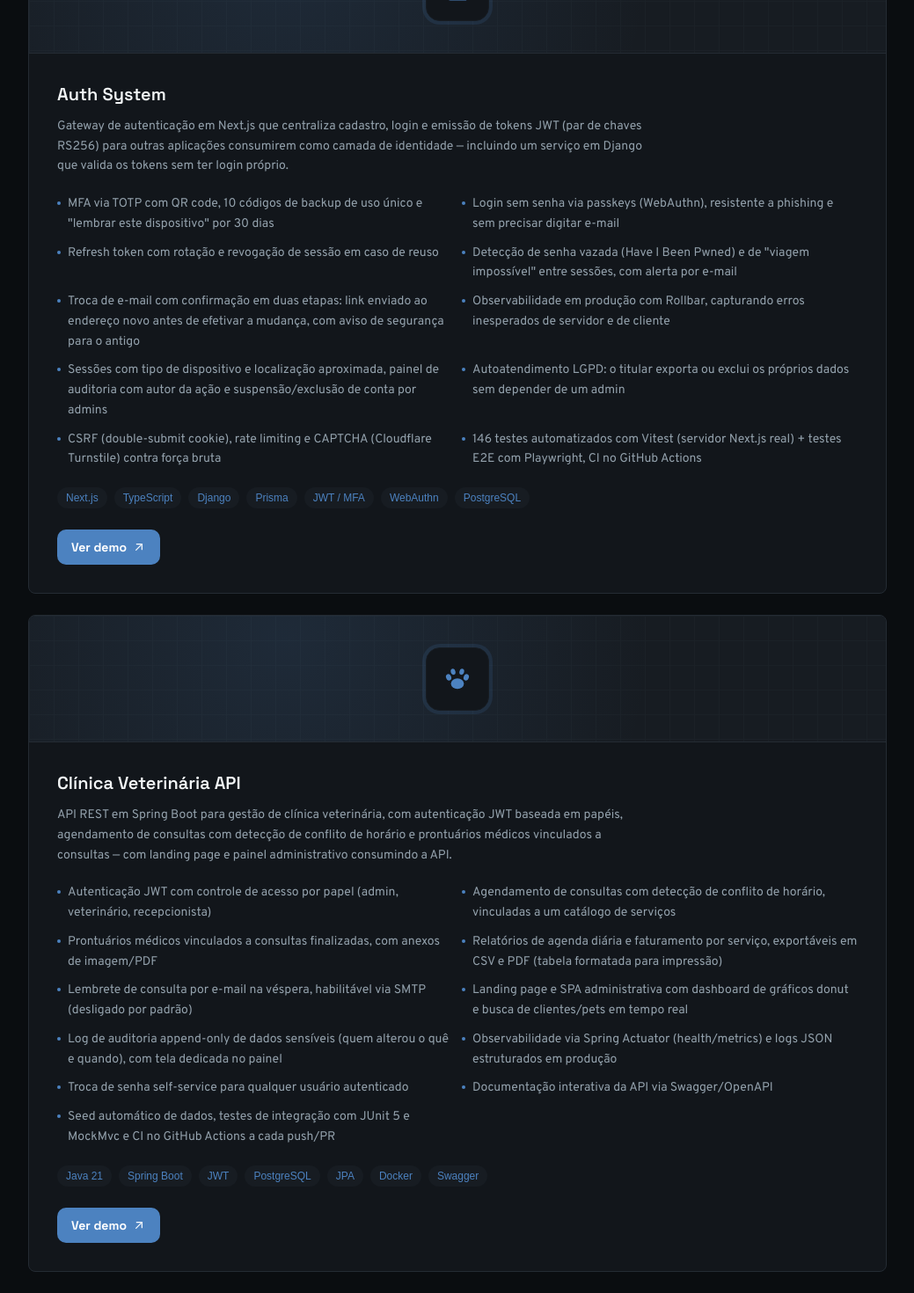
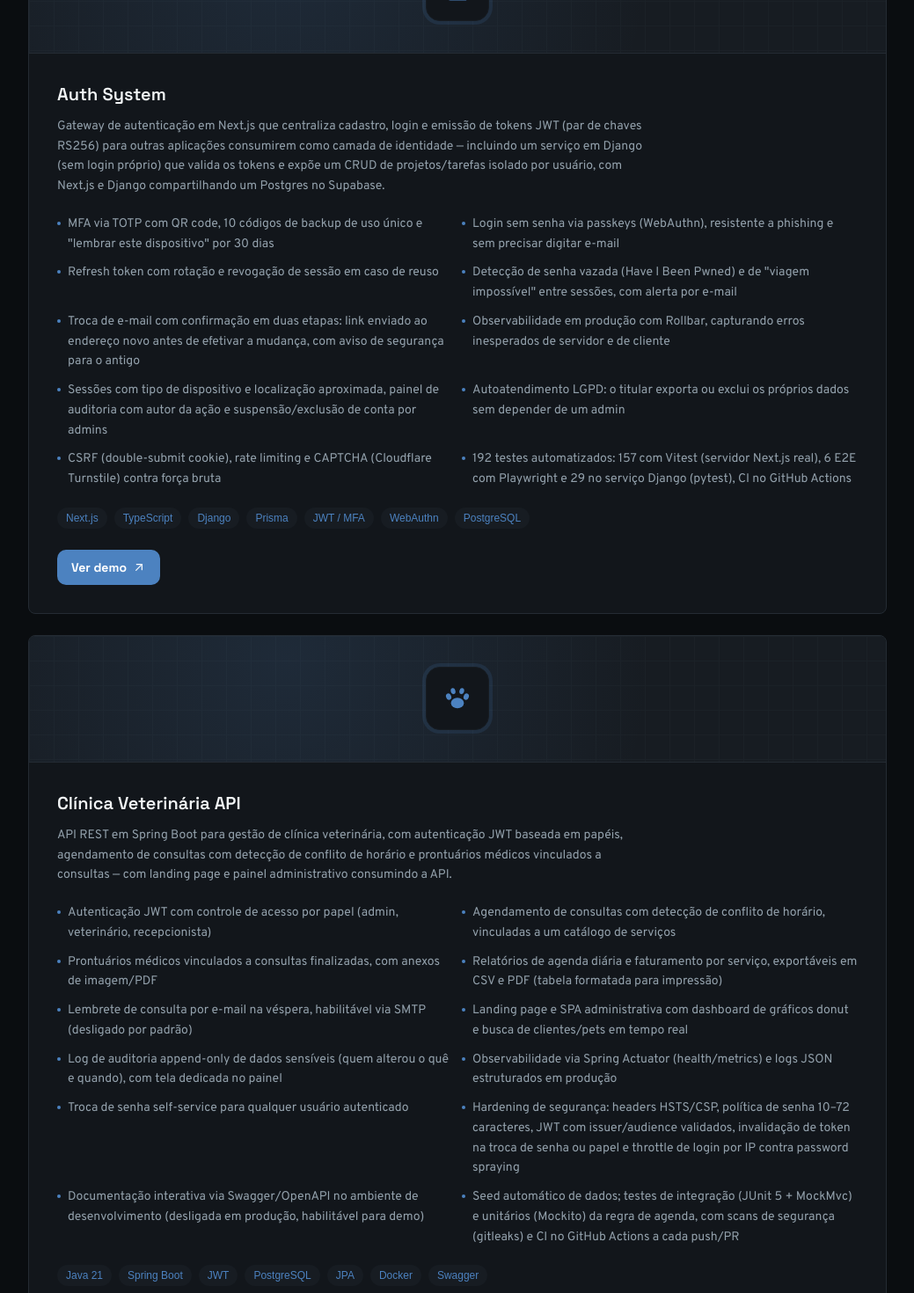
Before and after one commit to pedrolinard/portifolio, a Next.js app: page / in a window 1280 px wide. Shown: the part 2820-4290 px from the top of the page at 88% size, without its empty margins (120-1159 px from the left). Built offline with nearby package versions, Linux system fonts and the light colour scheme; a web font is replaced by a local one.

Commit message:
Atualiza cards: hardening de segurança na Clínica Veterinária e CRUD de projetos/tarefas + 192 testes no Auth System

```diff
--- a/src/components/Projects.tsx
+++ b/src/components/Projects.tsx
@@ -15,7 +15,7 @@ const projects: Project[] = [
     title: "Auth System",
     icon: LockIcon,
     description:
-      "Gateway de autenticação em Next.js que centraliza cadastro, login e emissão de tokens JWT (par de chaves RS256) para outras aplicações consumirem como camada de identidade — incluindo um serviço em Django que valida os tokens sem ter login próprio.",
+      "Gateway de autenticação em Next.js que centraliza cadastro, login e emissão de tokens JWT (par de chaves RS256) para outras aplicações consumirem como camada de identidade — incluindo um serviço em Django (sem login próprio) que valida os tokens e expõe um CRUD de projetos/tarefas isolado por usuário, com Next.js e Django compartilhando um Postgres no Supabase.",
     highlights: [
       "MFA via TOTP com QR code, 10 códigos de backup de uso único e \"lembrar este dispositivo\" por 30 dias",
       "Login sem senha via passkeys (WebAuthn), resistente a phishing e sem precisar digitar e-mail",
@@ -26,7 +26,7 @@ const projects: Project[] = [
       "Sessões com tipo de dispositivo e localização aproximada, painel de auditoria com autor da ação e suspensão/exclusão de conta por admins",
       "Autoatendimento LGPD: o titular exporta ou exclui os próprios dados sem depender de um admin",
       "CSRF (double-submit cookie), rate limiting e CAPTCHA (Cloudflare Turnstile) contra força bruta",
-      "146 testes automatizados com Vitest (servidor Next.js real) + testes E2E com Playwright, CI no GitHub Actions",
+      "192 testes automatizados: 157 com Vitest (servidor Next.js real), 6 E2E com Playwright e 29 no serviço Django (pytest), CI no GitHub Actions",
     ],
     tags: ["Next.js", "TypeScript", "Django", "Prisma", "JWT / MFA", "WebAuthn", "PostgreSQL"],
     liveHref: "https://auth-gateway-kappa.vercel.app",
@@ -46,8 +46,9 @@ const projects: Project[] = [
       "Log de auditoria append-only de dados sensíveis (quem alterou o quê e quando), com tela dedicada no painel",
       "Observabilidade via Spring Actuator (health/metrics) e logs JSON estruturados em produção",
       "Troca de senha self-service para qualquer usuário autenticado",
-      "Documentação interativa da API via Swagger/OpenAPI",
-      "Seed automático de dados, testes de integração com JUnit 5 e MockMvc e CI no GitHub Actions a cada push/PR",
+      "Hardening de segurança: headers HSTS/CSP, política de senha 10–72 caracteres, JWT com issuer/audience validados, invalidação de token na troca de senha ou papel e throttle de login por IP contra password spraying",
+      "Documentação interativa via Swagger/OpenAPI no ambiente de desenvolvimento (desligada em produção, habilitável para demo)",
+      "Seed automático de dados; testes de integração (JUnit 5 + MockMvc) e unitários (Mockito) da regra de agenda, com scans de segurança (gitleaks) e CI no GitHub Actions a cada push/PR",
     ],
     tags: ["Java 21", "Spring Boot", "JWT", "PostgreSQL", "JPA", "Docker", "Swagger"],
     liveHref: "https://vet-clinic-frontend.vercel.app",
```
